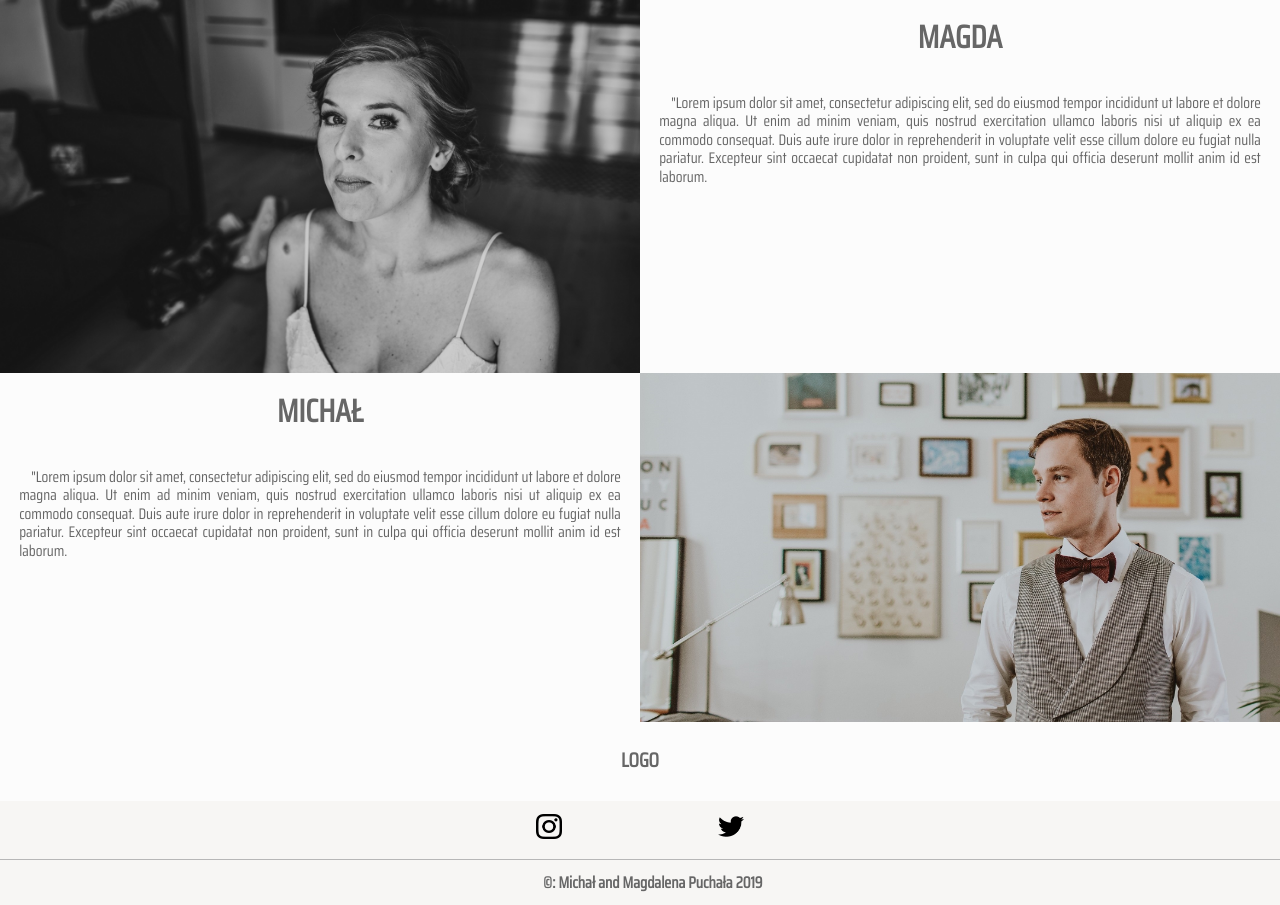
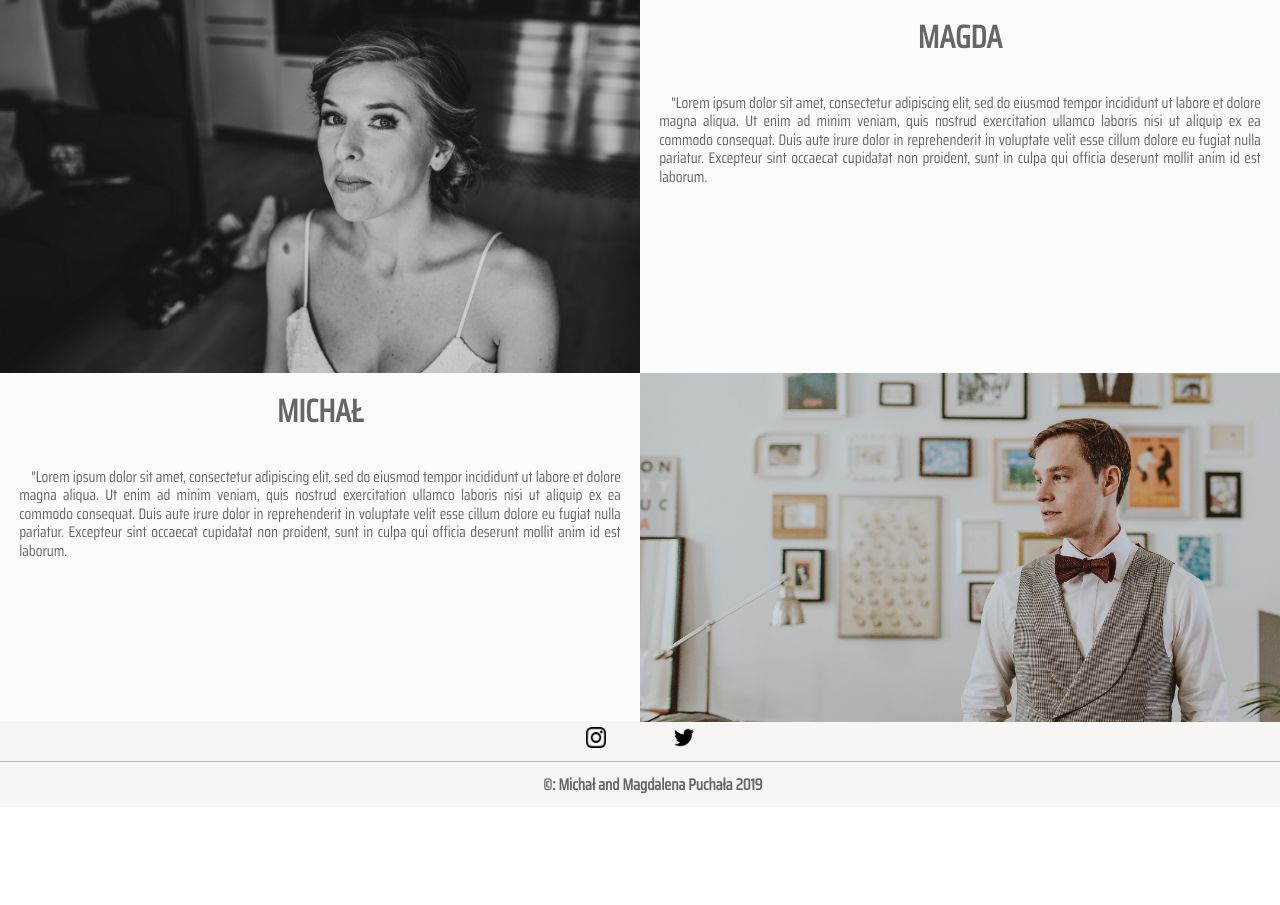
Before and after one commit to michalpuchala/puchalatravel, a Django app: page /about_us in a window 1280 px wide. Shown: the part 61-966 px from the top of the page. After the commit the page ends 855 px from the top, so only its background shows below. Run offline with Django 3.2, Linux system fonts and the light colour scheme; some libraries are stand-ins or nearby versions; some web fonts are replaced.

Commit message:
small update to css

```diff
--- a/blog/templates/blog/base.html
+++ b/blog/templates/blog/base.html
@@ -75,7 +75,7 @@
 <!---End One Column Section-->
     {% block footer %}
     <section id="logo">
-        <h2>LOGO</h2>
+{#        <h2>LOGO</h2>#}
     </section>
 <!---End Logo Section-->
     <footer>
--- a/static/css/default.css
+++ b/static/css/default.css
@@ -246,7 +246,7 @@ aside {
 #logo {
   background-color: #fcfcfc;
   font-size: 50%;
-  padding: 0;
+  padding-top: 3px;
   clear: both
 }
 
@@ -267,10 +267,10 @@ footer {
 }
 
 .social img {
-  width: 2vw;
-  height: 2vw;
-  margin: 1%;
-  padding: 0 5% 0 5%
+  width: 1.6vw;
+  height: 1.6vw;
+  margin: 0.5%;
+  padding: 0 2% 0 2%
 }
 
 .social img:hover {
@@ -348,12 +348,6 @@ footer.copyrights p {
   padding: 1% 8% 2% 0%
 }
 
-#posts_list {
-  background-color: #fcfcfc;
-  width: 25.33%;
-  padding: 4% 4% 6% 4%
-}
-
 .posts-other-list {
   display: block;
   text-align: left;
@@ -361,6 +355,7 @@ footer.copyrights p {
   width: 84%;
   padding-left: 8%;
   padding-right: 8%;
+  padding-bottom: 2%;
 }
 
 .posts-other-list a:link {
```
Also changed, not shown: blog/static/css/default.css (+6 -11 lines).
